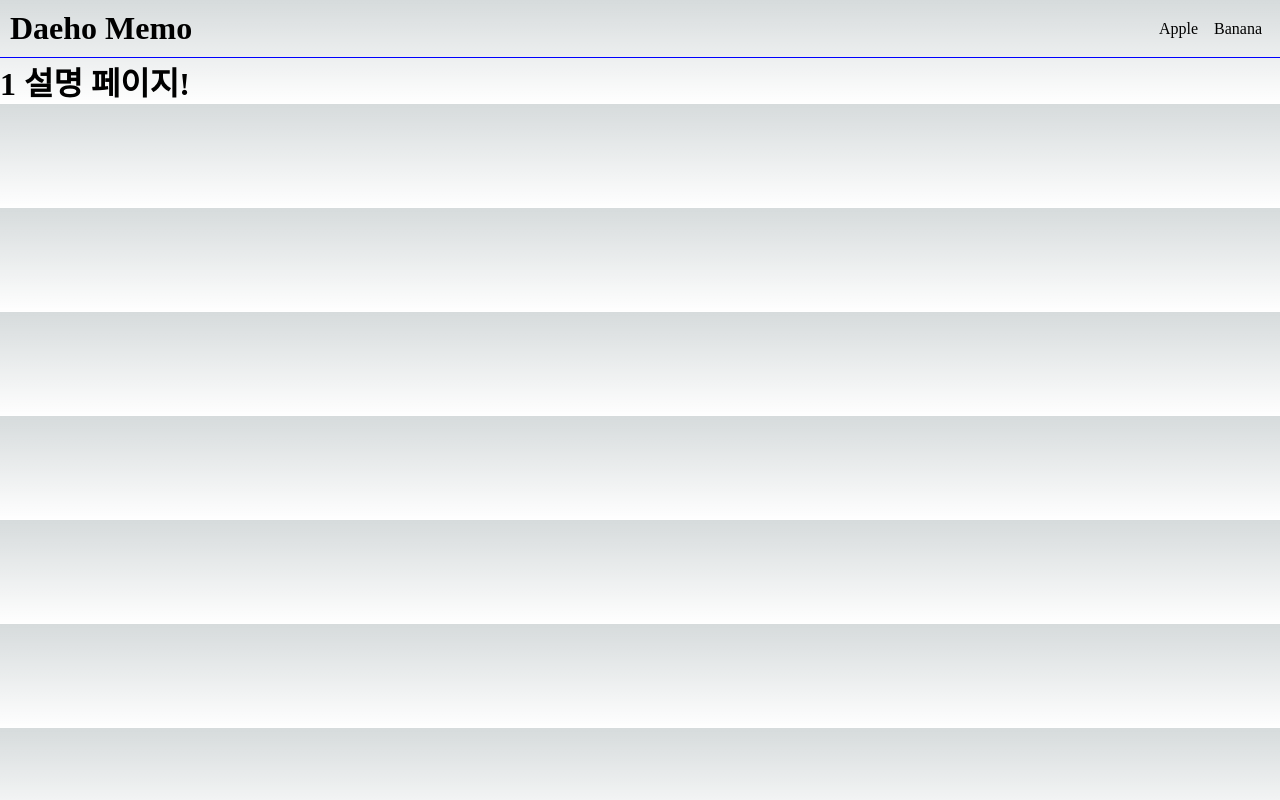
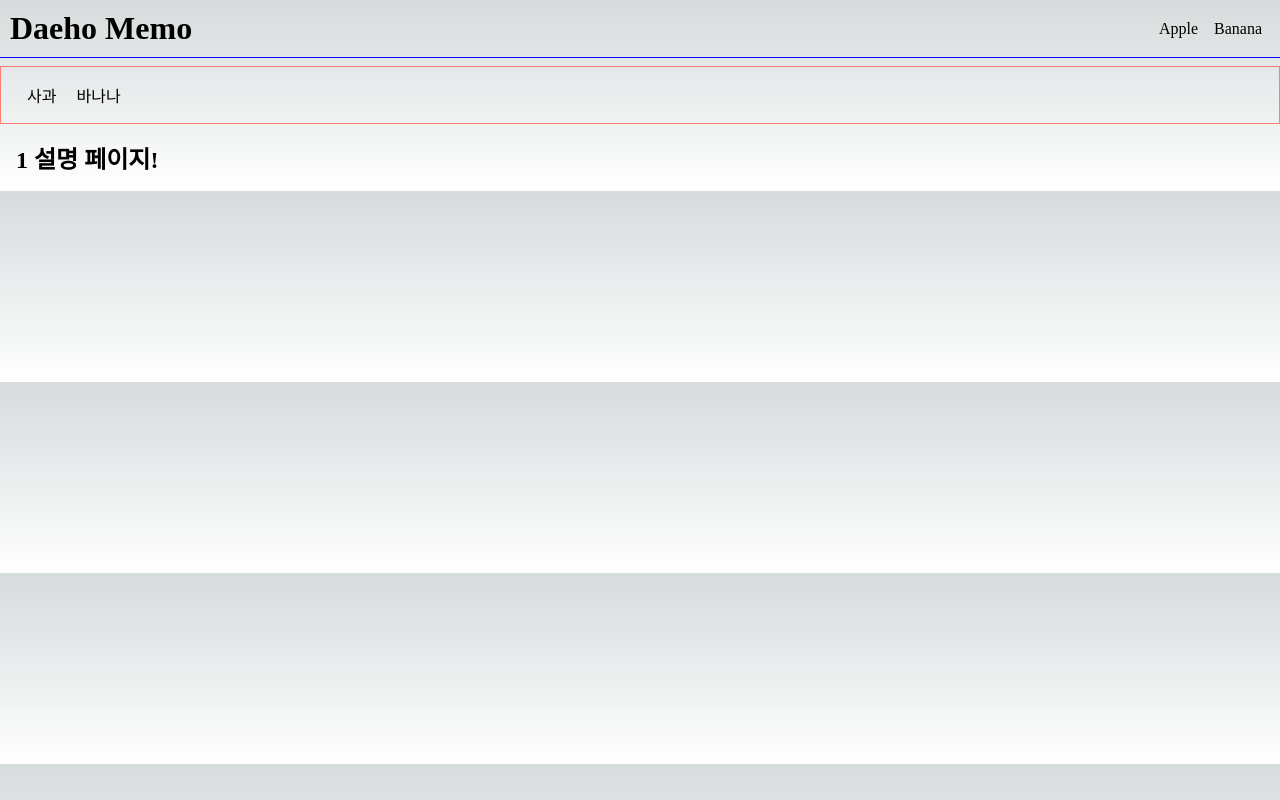
Before and after one commit to SimDaeHo/NextJs-Study, a Next.js app: page /fruits/1 in a window 1280 px wide. Built offline with nearby package versions, Linux system fonts and the light colour scheme.

Commit message:
app 폴더 안에 layout page 만들기

```diff
--- /dev/null
+++ b/src/app/fruits/layout.module.css
@@ -0,0 +1,13 @@
+.nav {
+  padding: 16px;
+  margin-top: 8px;
+  border: 1px solid salmon;
+}
+
+.nav a {
+  padding: 0 10px;
+}
+
+.fruit {
+  padding: 16px;
+}
--- /dev/null
+++ b/src/app/fruits/layout.tsx
@@ -0,0 +1,13 @@
+import styles from "./layout.module.css";
+
+export default function FruitsLayout({ children }: { children: React.ReactNode }) {
+  return (
+    <>
+      <nav className={styles.nav}>
+        <a href="">사과</a>
+        <a href="">바나나</a>
+      </nav>
+      <section className={styles.fruit}>{children}</section>
+    </>
+  );
+}
```
